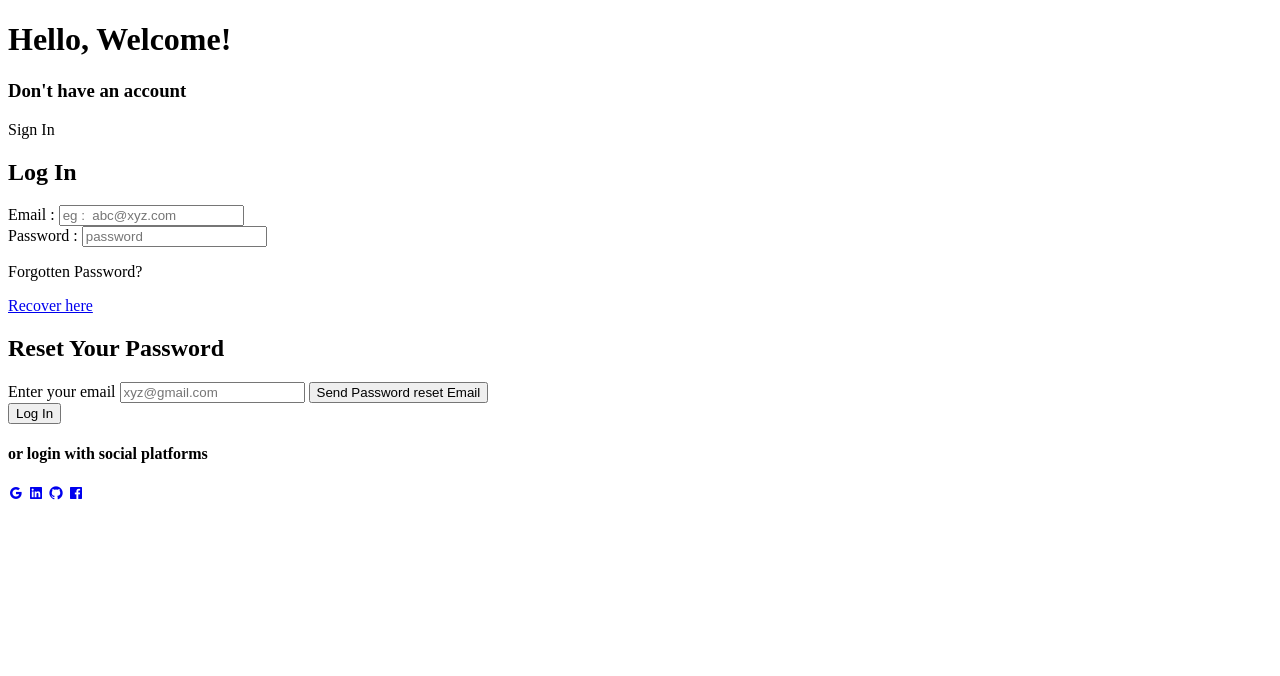
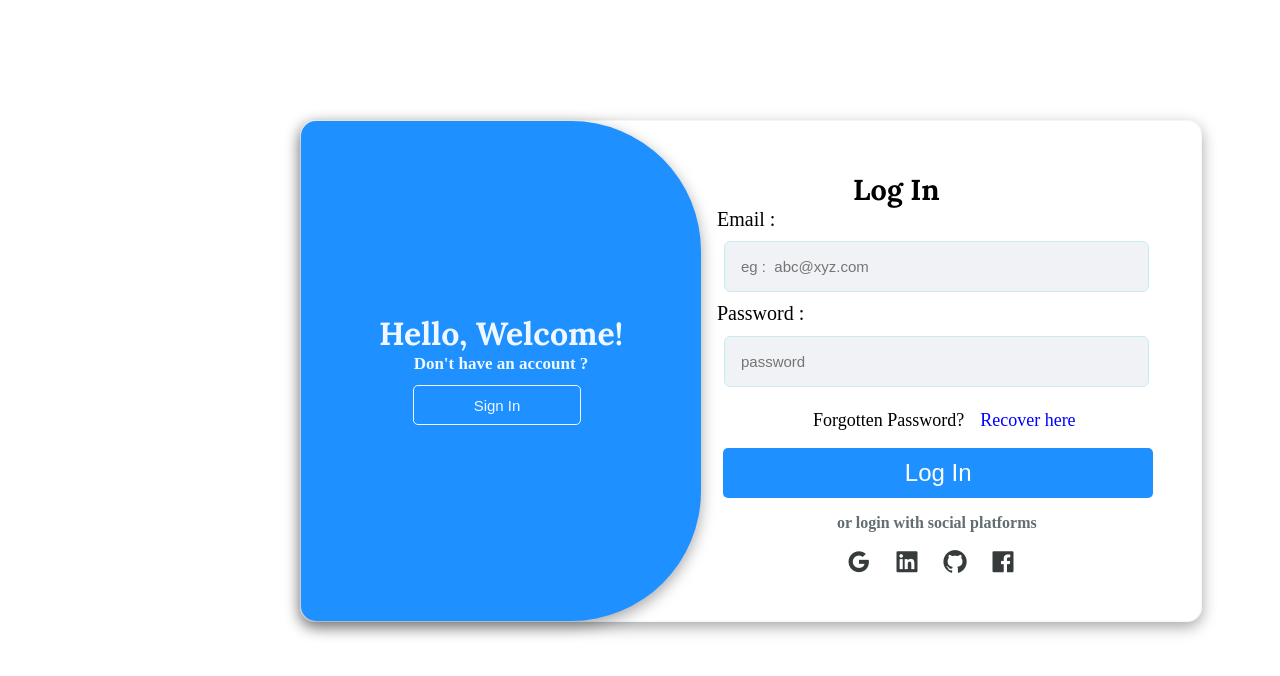
Before and after one commit to Yashika01815/mediconnect, a plain HTML site: page logIn.html in a window 1280 px wide. Drawn offline with nearby package versions, Linux system fonts and the light colour scheme; a web font is replaced by a local one.

Commit message:
added the contents of login and signin html files

```diff
--- a/logIn.html
+++ b/logIn.html
@@ -4,6 +4,10 @@
     <meta charset="UTF-8">
     <meta name="viewport" content="width=device-width, initial-scale=1.0">
     <link href='https://unpkg.com/boxicons@2.1.4/css/boxicons.min.css' rel='stylesheet'>
+    <link rel='stylesheet' href='./login.css'></link>
+    <link rel="preconnect" href="https://fonts.googleapis.com">
+<link rel="preconnect" href="https://fonts.gstatic.com" crossorigin>
+<link href="https://fonts.googleapis.com/css2?family=Edu+AU+VIC+WA+NT+Hand:wght@400..700&family=Jaini&family=Josefin+Sans:ital,wght@0,100..700;1,100..700&family=Lora:ital,wght@0,400..700;1,400..700&family=Special+Elite&display=swap" rel="stylesheet">
     <title>LogIn</title>
 </head>
 <body>
@@ -11,15 +15,15 @@
         <div class="container">
             <div id ="card1">
                 <h1>Hello, Welcome!</h1>
-                <h3>Don't have an account</h3>
-                <buuton>Sign In</buuton>
+                <h3>Don't have an account ?</h3>
+                <button><a href="./signIn.html" >Sign In</a></button>
             </div>
             <div id ="card2">
                 <div class="heading">
                     <h2>Log In</h2>
                 </div>
 
-                <div>
+                <div class="input-container">
                     <div class="details">
                         <label>Email :</label>
                         <input type="email" placeholder="eg :  abc@xyz.com" id="int1" class="input-control" />
@@ -33,20 +37,20 @@
                     <div class="password">
                         <p>Forgotten Password?</p><a href="#" id ="password" class="resetPassword">Recover here</a>
                     </div>
-                    <div class ="resetBlock">
+                    <!-- <div class ="resetBlock">
                         <h2>Reset Your Password</h2>
                         <label>Enter your email</label>
                         <input type="text" id="emailInput" placeholder="xyz@gmail.com"/>
                         <button id="sendEmailButton" type="button"> Send Password reset Email</button>
-                    </div>
+                    </div> -->
 
                     <button id="button" class="button-control">Log In</button>
 
-                    <div>
+                    <div class="lastLine">
                         <h4>or login with social platforms</h4>
                     </div>
 
-                    <div>
+                    <div class="social-tags">
                         <a href="#"><i class='bx bxl-google'></i></a>
                         <a href="#"><i class='bx bxl-linkedin-square' ></i></a>
                         <a href="#"><i class='bx bxl-github' ></i></a>
--- a/login.css
+++ b/login.css
@@ -0,0 +1,156 @@
+*{
+    margin: 0px;
+    padding:0px;
+}
+
+.container{
+    display: flex;
+    height: 500px;
+    width:900px;
+    border: 1px solid aliceblue;
+    margin: 120px 0px 0px 300px;
+    border-radius: 15px;
+    box-shadow: rgba(0, 0, 0, 0.35) 0px 5px 15px;
+}
+.sign-in-card{
+    border-radius:130px 15px 15px 130px;
+    height: 500px;
+    width: 450px;
+    background-color: #1e90ff;
+    margin-left:189px;
+    box-shadow: rgba(0, 0, 0, 0.35) 0px 5px 15px;
+}
+
+#card2 .cont2{
+    margin-left : 1.5rem;
+}
+
+#card2 .cont2 input{
+    width: 140%;
+}
+
+#card2 .cont2 .butt2{
+    width:156%;
+}
+
+#card1{
+    height: 500px;
+    width: 400px;
+    border-radius: 15px 130px 130px 15px ;
+    background-color: #1e90ff;
+    box-shadow: rgba(0, 0, 0, 0.35) 0px 5px 15px;
+}
+#card1 h1, .sign-in-card h1{
+    text-align: center;
+    margin-top: 12rem;
+    font-family: "Lora", serif;
+    font-weight: bold;
+    color:aliceblue;
+}
+
+#card1 h3, .sign-in-card h3{
+    text-align: center;
+    font-size: 17px;
+    color: aliceblue;
+}
+
+#card1 button, .sign-in-card button{
+    margin:0.7rem 0 0 7rem;
+    width:42%;
+    height:40px;
+    border-radius: 5px;
+    background-color:#1e90ff;
+    border: 1px solid aliceblue;
+    font-size: 15px;
+    color: #fff;
+}
+#card1 button a, .sign-in-card button a{
+    text-decoration: none;
+    color:aliceblue;
+}
+
+#card2 .head2{
+    margin-left: 10rem;
+}
+
+#card2 .heading{
+    text-align: center;
+    padding-top: 50px;
+    font-family: "Lora", serif;
+    font-weight: 800;
+    font-size: larger;
+}
+
+.input-conatiner .details{
+    display:flex;
+    flex-direction: column;
+}
+
+.input-control{
+    display:flex;
+    margin: 0.7rem 0 0.7rem 1.5rem ;
+    padding:1rem;
+    height: auto;
+    width:100%;
+    border-radius: 5px;
+    outline: 1px solid #c7ecee;
+    border: none;
+    background-color: #f1f2f6;
+    font-size: 15px;;
+}
+
+.input-container label{
+    font-size: 20px;
+    margin : 1.5rem 0 0 1rem;
+}
+.password{
+    display: flex;
+}
+.password p{
+    font-size: 18px;
+    margin:0.8rem 1rem 0.4rem 7rem;
+}
+.resetPassword{
+    text-decoration: none;
+    margin:0.8rem 1rem 0.4rem 0;
+    font-size: 18px;
+    color: blue;
+}
+
+.resetBlock{
+    display:flex;
+    flex-direction:column;
+    /* height:180px;
+    width:120%; */
+    border-radius:10px;
+    background-color: #ecf0f1;
+    opacity:0;
+    border:2px solid #c7ecee;
+    margin-top:0.6rem;
+}
+
+.button-control{
+    margin:0.7rem 0 0 1.4rem;
+    width:110%;
+    height:50px;
+    border-radius: 5px;
+    background-color:#1e90ff;
+    border: none;
+    font-size: 24px;
+    color: #fff;
+}
+
+.lastLine{
+    margin : 1rem 0 1rem 8.5rem;
+    font-size: 16px;
+    color: #636e72;
+}
+
+.social-tags{
+    margin-left: 8rem;
+}
+.social-tags a{
+    font-size:28px;
+    margin-left: 1rem;
+    color:#363b3c;
+}
```
Also changed, not shown: signIn.html (+53 -0 lines), signin.css (deleted).
